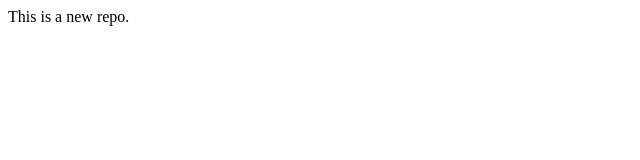
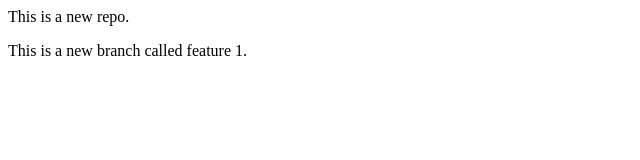
Before and after one commit to Suraj-Bhadauria/localRepo, a plain HTML site: page index.html in a window 1280 px wide. Shown: the whole page, without its empty margins (0-640 px from the left). Drawn offline with Linux system fonts and the light colour scheme.

Commit message:
adding first branch

```diff
--- a/index.html
+++ b/index.html
@@ -1 +1,2 @@
 <p>This is a new repo.</p>
+<p>This is a new branch called feature 1.</p>
```
